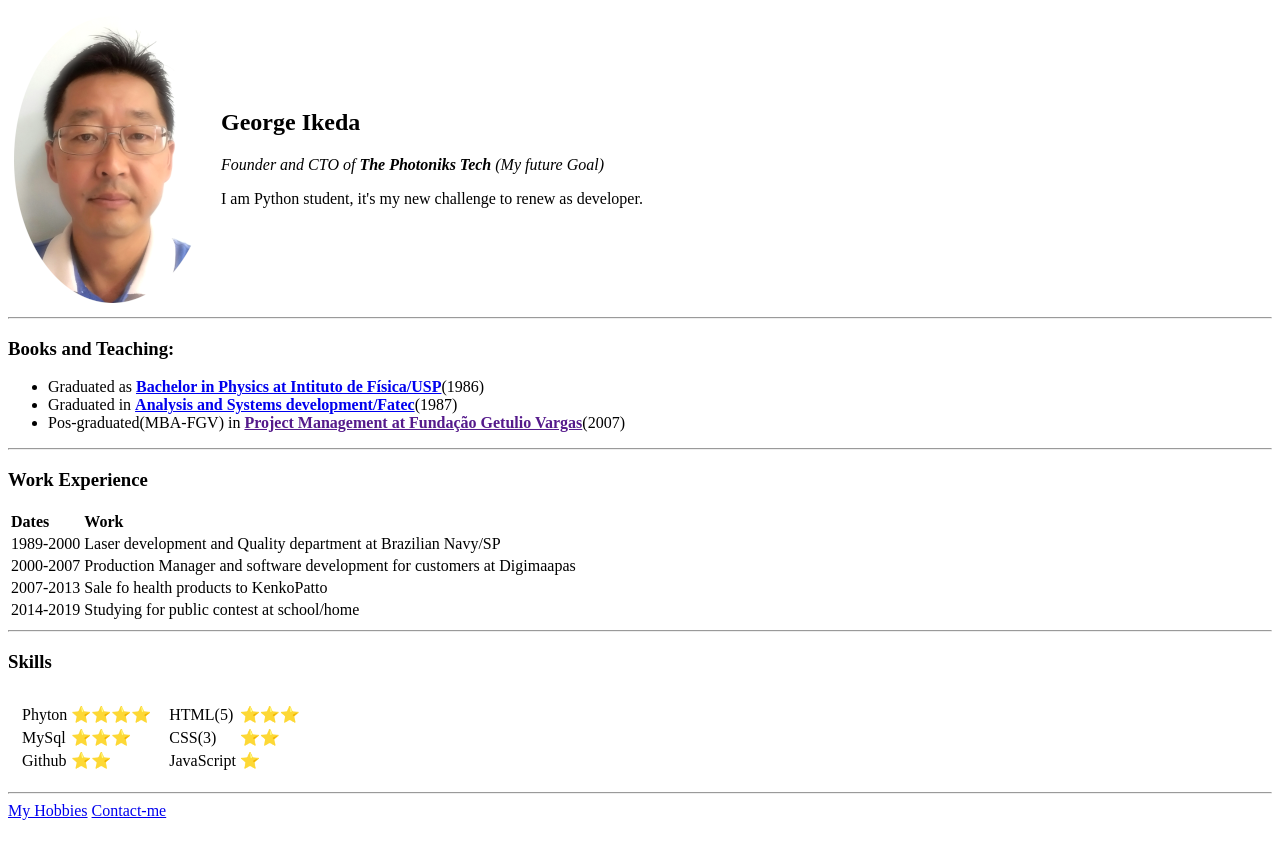
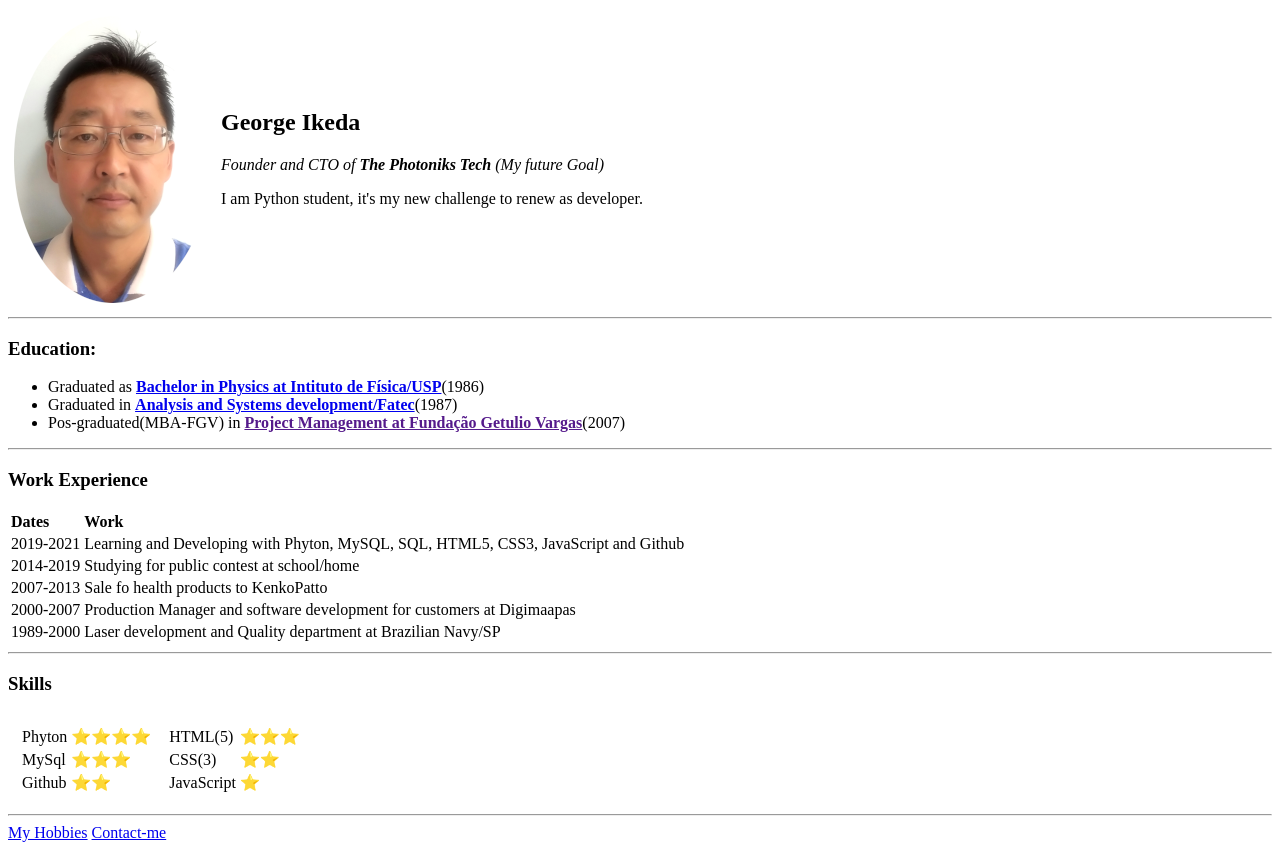
Before and after one commit to Gikeda2016/CV, a plain HTML site: page index.html in a window 1280 px wide. Before the commit the page ends 828 px from the top, so only its background shows below. Drawn offline with Linux system fonts and the light colour scheme.

Commit message:
Update index.html

```diff
--- a/index.html
+++ b/index.html
@@ -22,7 +22,7 @@
     </section>
     <hr>
     <section>
-        <h3>Books and Teaching:</h3>
+        <h3>Education:</h3>
         <ul>
             <li>Graduated as <a href="http://portal.if.usp.br/ifusp/pt-br"><b>Bachelor in Physics at Intituto de Física/USP</b></a>(1986)</li>
             <li>Graduated in <a href="http://www.fatecsp.br/"><b>Analysis and Systems development/Fatec</b></a>(1987)</li>
@@ -38,20 +38,24 @@
                 <th>Work</th>
             </tr>
             <tr>
-                <td>1989-2000</td>
-                <td>Laser development and Quality department at Brazilian Navy/SP</td>
+                <td>2019-2021</td>
+                <td>Learning and Developing with Phyton, MySQL, SQL, HTML5, CSS3, JavaScript and Github </td>
+            </tr>
+            <tr>
+                <td>2014-2019</td>
+                <td>Studying for public contest at school/home</td>
+            </tr>
+            <tr>
+                <td>2007-2013</td>
+                <td>Sale fo health products to KenkoPatto</td>
             </tr>
             <tr>
                 <td>2000-2007</td>
                 <td>Production Manager and software development for customers at Digimaapas</td>
             </tr>
             <tr>
-                <td>2007-2013</td>
-                <td>Sale fo health products to KenkoPatto</td>
-            </tr>
-            <tr>
-                <td>2014-2019</td>
-                <td>Studying for public contest at school/home</td>
+                <td>1989-2000</td>
+                <td>Laser development and Quality department at Brazilian Navy/SP</td>
             </tr>
         </table>
     </section>
@@ -96,11 +100,8 @@
 
         </table>
     </section>
-
     <hr>
     <a href="hobbies.html">My Hobbies</a>
     <a href="contact-me.html">Contact-me</a>
-
-
 </body>
 </html>
```
